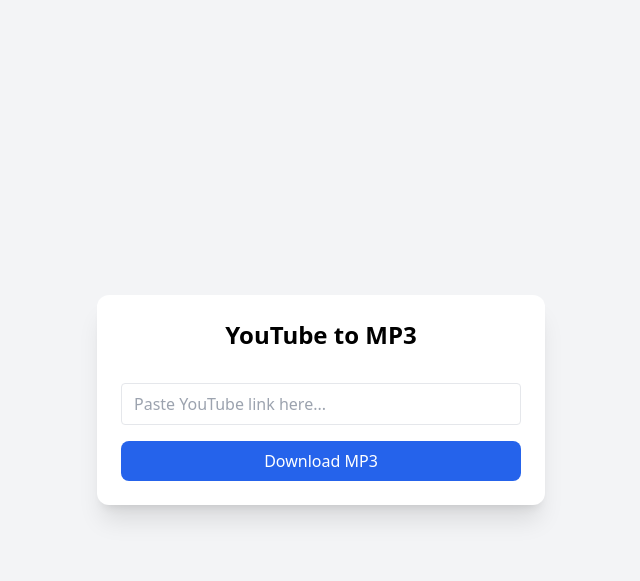
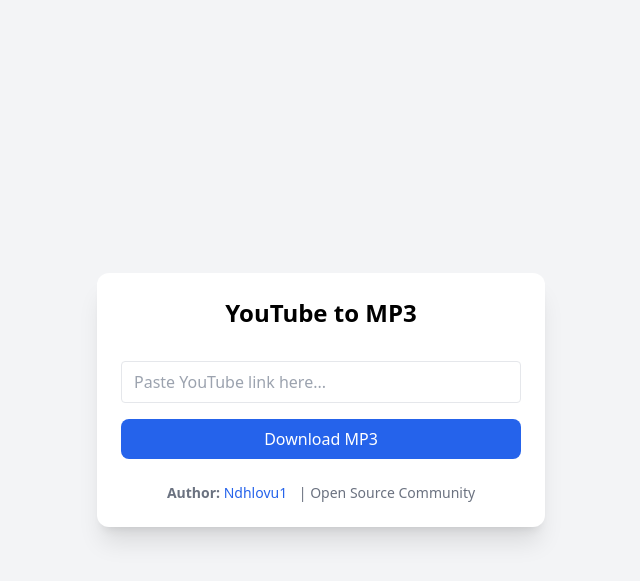
Before and after one commit to Ndhlovu1/youtube-mp3-downloader, a Django app: page / in a window 1280 px wide. Shown: the top 581 px of the page, without its empty margins (319-959 px from the left). Run offline with Django 5.2, Linux system fonts and the light colour scheme; some libraries are stand-ins or nearby versions.

Commit message:
Added authors tag

```diff
--- a/templates/downloader/index.html
+++ b/templates/downloader/index.html
@@ -38,6 +38,14 @@
                 Download MP3
             </button>
         </form>
+        <div class="mt-6 text-center text-sm text-gray-500">
+            <span class="font-semibold">Author:</span>
+            <a href="https://github.com/Ndhlovu1" target="_blank" class="text-blue-600 hover:underline font-medium">
+            Ndhlovu1
+            </a>
+            <span class="ml-2">| Open Source Community</span>
+        </div>
+
     </div>
 
     <script>
```
